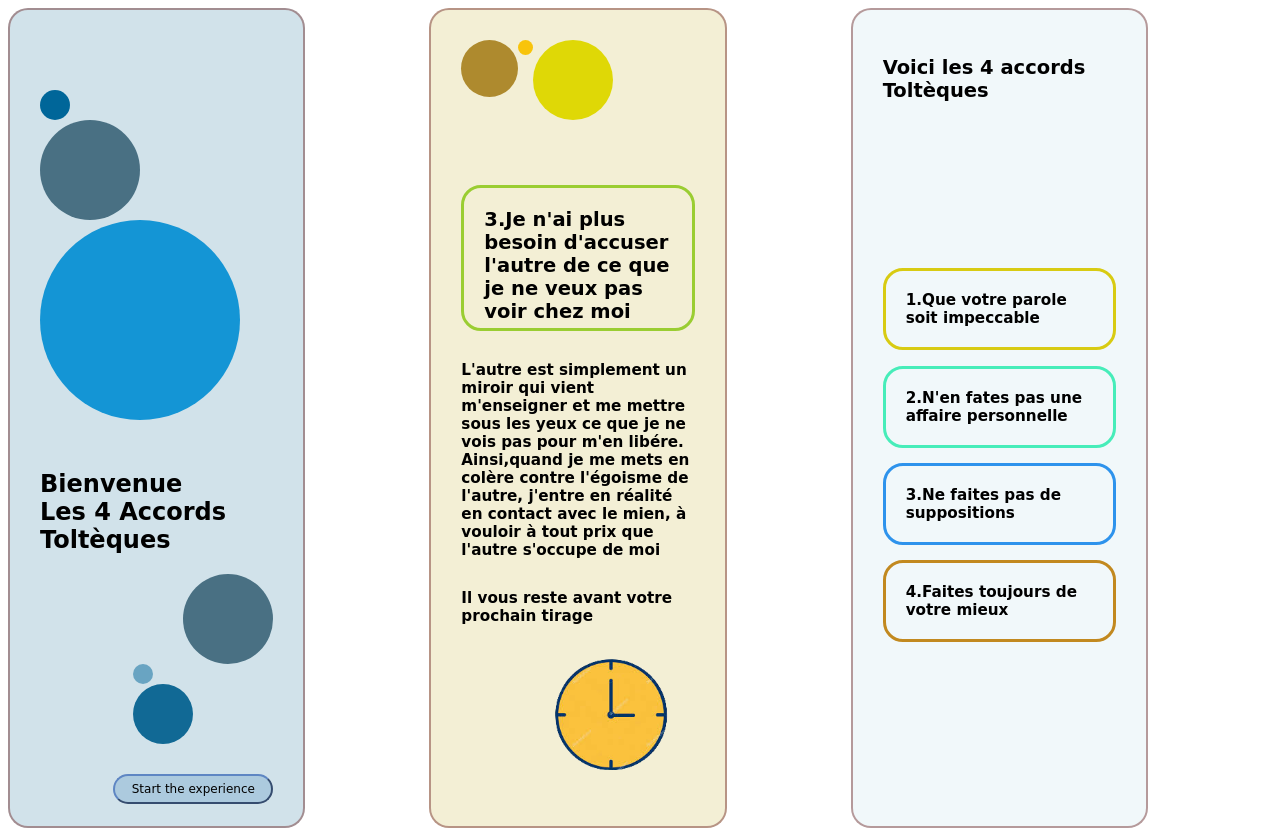
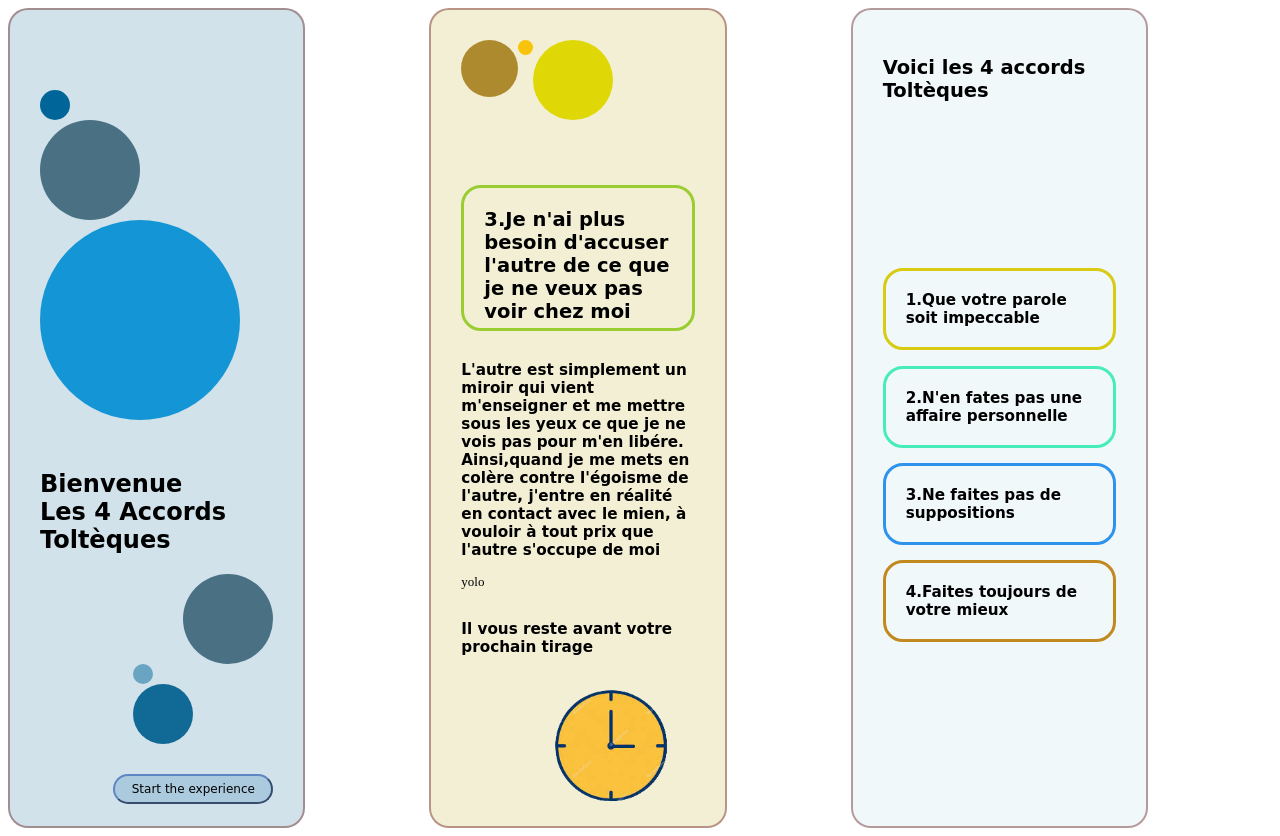
Before and after one commit to sandra-saint-julien/landing_page_toltec_accord-main, a plain HTML site: page index.html in a window 1280 px wide. Drawn offline with Linux system fonts and the light colour scheme.

Commit message:
feat(html)test

```diff
--- a/index.html
+++ b/index.html
@@ -57,7 +57,7 @@
             en contact avec le mien, à vouloir à tout prix que l'autre s'occupe
             de moi
           </h3>
-
+          <div>yolo</div>
           <h3 class="timer">Il vous reste avant votre prochain tirage</h3>
           <img src="images/horloge.png" alt="horloge" />
         </header>
```
